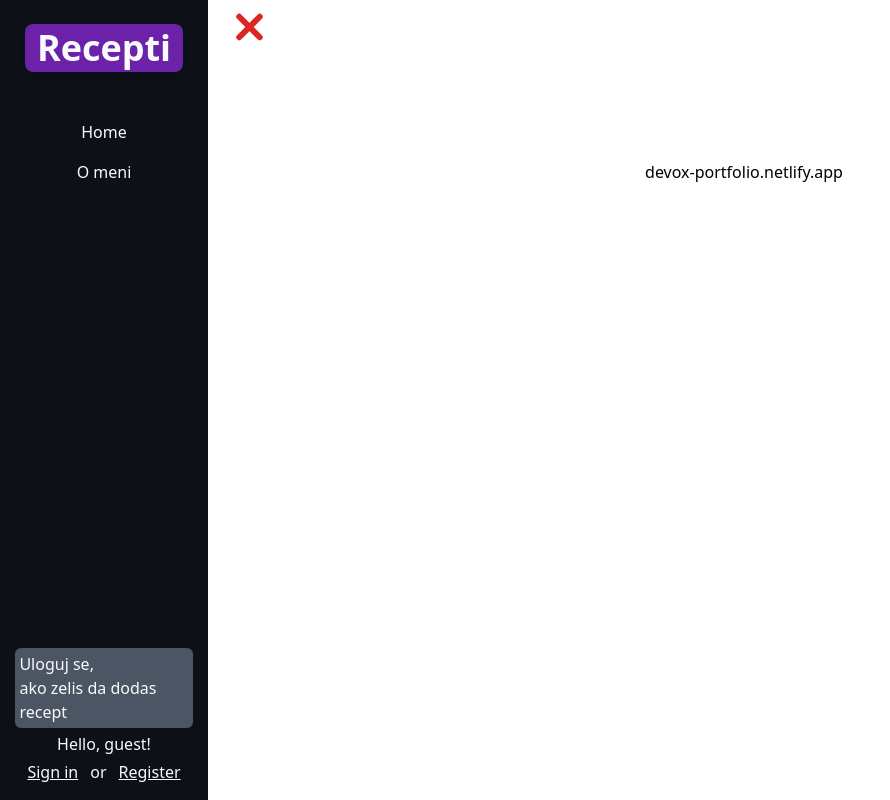
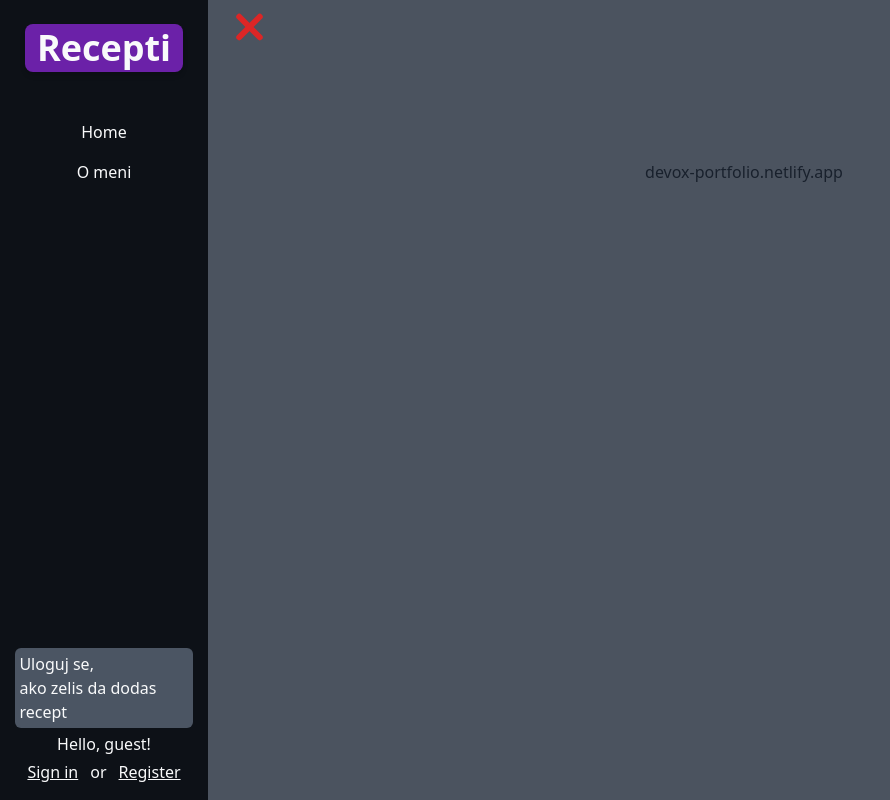
Before and after one commit to staystrongbg/recipes-zola, a React (Create React App) app: page /about in a window 1280 px wide. Both pictures are taken after a click on the element 41 px from the left and 26 px from the top of the page. Shown: the whole page, without its empty margins (0-890 px from the left). Built offline with nearby package versions, Linux system fonts and the light colour scheme; no server answers; the database is empty.

Commit message:
onclick nav changed overlay added

```diff
--- a/public/index.html
+++ b/public/index.html
@@ -25,6 +25,7 @@
       work correctly both with client-side routing and a non-root public URL.
       Learn how to configure a non-root public URL by running `npm run build`.
     -->
+
     <title>Recepti</title>
   </head>
   <body>
--- a/src/App.js
+++ b/src/App.js
@@ -26,6 +26,10 @@ function App() {
     fetchData();
   }, []);
 
+  useEffect(() => {
+    document.body.style = sidebar && 'overflow: hidden';
+  }, [sidebar]);
+
   const handleSidebar = () => {
     setSidebar(!sidebar);
   };
@@ -33,7 +37,7 @@ function App() {
   return (
     <Router>
       <AppProvider>
-        <Navbar sidebar={sidebar} />
+        <Navbar sidebar={sidebar} setSidebar={setSidebar} />
         <div
           className={` ${
             sidebar ? 'ml-52' : 'ml-0'
--- a/src/components/Details.js
+++ b/src/components/Details.js
@@ -30,7 +30,7 @@ const Details = () => {
 
   const RECEPT_H = 'text-4xl font-bold text-gray-600 mb-10 ';
   const RECEPT_PRIPREMA = 'w-full';
-  const RECEPT_SASTOJCI = 'w-1/4 sm:w-3/4';
+  const RECEPT_SASTOJCI = 'w-1/4 sm:w-full';
   const H_CONTAINER = 'h-full flex items-center justify-center p-3';
   const HEADING =
     'text-2xl sm:text-xl text-center sm:leading-4    text-gray-50';
--- a/src/components/Navbar.js
+++ b/src/components/Navbar.js
@@ -6,7 +6,7 @@ import { auth } from '../firebase-config';
 import { onAuthStateChanged } from 'firebase/auth';
 import { useNavigate } from 'react-router';
 
-const Navbar = ({ sidebar }) => {
+const Navbar = ({ sidebar, setSidebar }) => {
   const navigate = useNavigate();
   const { setIsAuth } = useGlobalContext();
   const [user, setUser] = useState(null);
@@ -24,7 +24,9 @@ const Navbar = ({ sidebar }) => {
   };
 
   return (
+    <>
       <nav
+        onClick={() => setSidebar(false)}
         className={` w-52   fixed top-0 bottom-0   flex flex-col items-center justify-start translate-z-0  gap-10 py-4  text-gray-50  z-50 transition-transform bg-custom-800 ${
           sidebar ? 'translate-x-0' : '-translate-x-full'
         }`}
@@ -78,6 +80,13 @@ const Navbar = ({ sidebar }) => {
           )}
         </div>
       </nav>
+      {sidebar && (
+        <div
+          className=' overlay fixed w-screen h-screen top-0 bottom-0 left-0 right-0 bg-gray-800 bg-opacity-80 z-40'
+          onClick={() => setSidebar(false)}
+        ></div>
+      )}
+    </>
   );
 };
 
```
Lines whose indentation alone changed are shown as unchanged.
